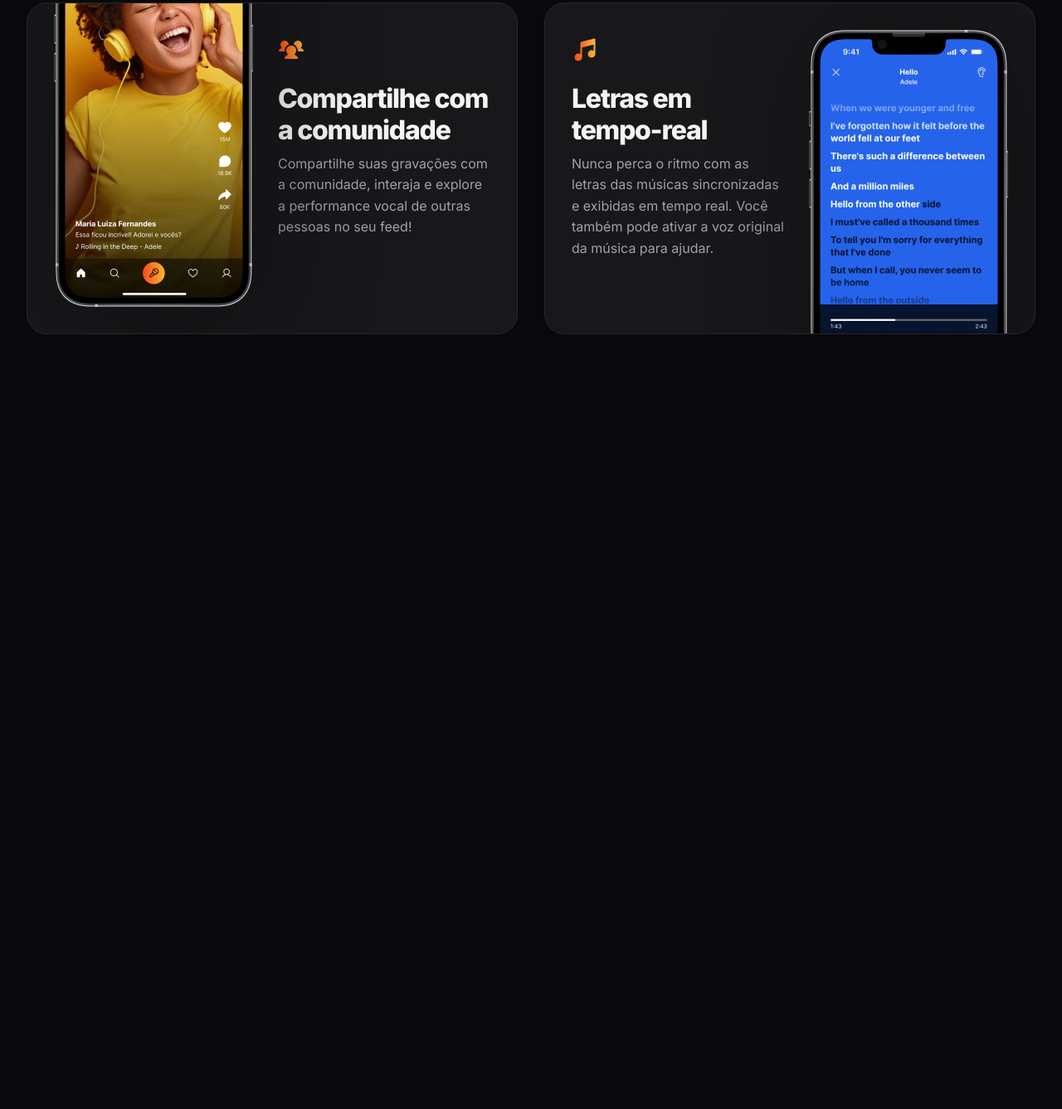
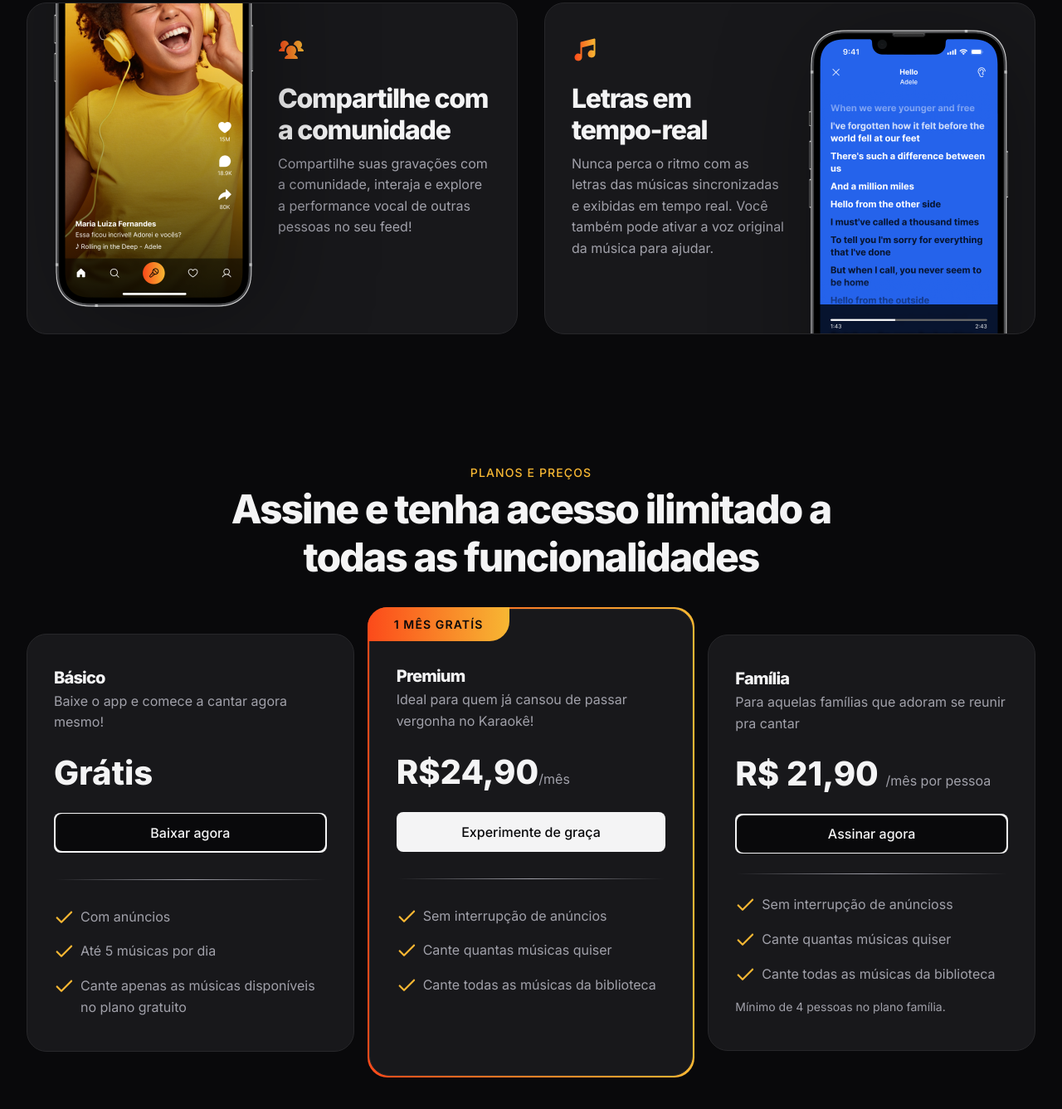
Before and after one commit to robiyoung/zingen, a plain HTML site: page index.html in a window 1280 px wide. Shown: the part 2072-3409 px from the top of the page at 83% size. Before the commit the page ends 2555 px from the top, so only its background shows below. Drawn offline with Linux system fonts and the light colour scheme.

Commit message:
seção pricing

```diff
--- a/index.html
+++ b/index.html
@@ -127,5 +127,63 @@
         </div>
       </div>
     </section>
+
+    <section id="pricing">
+      <div class="container py-xl">
+        <header>
+          <strong>Planos e preços</strong>
+          <h2>Assine e tenha acesso ilimitado a todas as funcionalidades</h2>
+        </header>
+
+        <div class="cards even-columns items-center">
+          <div class="card py-lg px-lg">
+            <h3>Básico</h3>
+            <p>Baixe o app e comece a cantar agora mesmo!</p>
+            <zin-pricing>Grátis</zin-pricing>
+            <a
+              href="#download"
+              class="btn btn-md"
+              aria-label="Baixar agora"
+            ></a>
+            <div class="separator"></div>
+            <ul role="list" class="grid gap-1">
+              <li>Com anúncios</li>
+              <li>Até 5 músicas por dia</li>
+              <li>Cante apenas as músicas disponíveis no plano gratuito</li>
+            </ul>
+          </div>
+
+          <div class="premium">
+            <div class="card py-lg px-lg">
+              <span>1 mês gratís</span>
+              <h3>Premium</h3>
+              <p>Ideal para quem já cansou de passar vergonha no Karaokê!</p>
+              <zin-pricing>R$24,90<small>/mês</small> </zin-pricing>
+              <a href="#download" class="btn btn-md">Experimente de graça</a>
+              <div class="separator"></div>
+              <ul role="list" class="grid gap-1">
+                <li>Sem interrupção de anúncios</li>
+                <li>Cante quantas músicas quiser</li>
+                <li>Cante todas as músicas da biblioteca</li>
+              </ul>
+            </div>
+          </div>
+
+          <div class="card py-lg px-lg">
+            <h3>Família</h3>
+            <p>Para aquelas famílias que adoram se reunir pra cantar</p>
+            <zin-pricing>R$ 21,90 <small>/mês por pessoa</small></zin-pricing>
+            <a href="#" class="btn btn-md" aria-label="Assinar agora"></a>
+            <div class="separator"></div>
+            <ul role="list" class="grid gap-1">
+              <li>Sem interrupção de anúncioss</li>
+              <li>Cante quantas músicas quiser</li>
+              <li>Cante todas as músicas da biblioteca</li>
+            </ul>
+            <small>Mínimo de 4 pessoas no plano família.</small>
+          </div>
+        </div>
+      </div>
+    </section>
   </body>
 </html>
--- a/styles/index.css
+++ b/styles/index.css
@@ -8,3 +8,4 @@
 @import url(about.css);
 @import url(cards.css);
 @import url(features.css) (width >= 80rem);
+@import url(pricing.css);
--- /dev/null
+++ b/styles/pricing.css
@@ -0,0 +1,117 @@
+#pricing {
+    --fs-price: 2rem;
+
+    & header {
+        text-align: center;
+    }
+
+    & .cards {
+        margin-top: 2rem;
+    }
+
+    & h3 {
+        font-size: 1.25rem;
+        margin-top: 0;
+    }
+
+    & .card p {
+        margin-top: .25rem;
+    }
+
+    & zin-pricing {
+        display: block;
+        padding-block: 1.5rem;
+        font: var(--fw-bold) var(--fs-price)/1.2 var(--font-family);
+    }
+
+    & zin-pricing small {
+        font: var(--fw-base) 1rem/125% var(--font-family);
+        color: var(--text-color-secondary);
+    }
+
+    & .btn {
+        width: 100%;
+    }
+
+    & .separator {
+        height: 1px;
+        margin-block: 2rem;
+        background: radial-gradient(var(--text-color-secondary), var(--surface-color) 70%);
+    }
+
+    & li {
+        color: var(--text-color-secondary);
+        background: url(../assets/icons/Check.svg) no-repeat;
+        padding-left: 2rem;
+    }
+
+    & ul + small {
+        display: block;
+        margin-top: 1rem;
+        font-size: 0.875rem;
+        color: var(--text-color-secondary);
+    }
+
+    & .premium {
+
+        position: relative;
+        & .card {
+            padding-top: 4.25rem;
+            & > span {
+                position: absolute;
+                top: 0;
+                left: 0;
+
+                padding: .75rem 2rem;
+                background: linear-gradient(
+                    90deg,
+                    var(--brand-color-secondary) 0%,
+                    var(--brand-color-primary) 100%
+                    );
+
+                border-top-left-radius: 1.5rem;
+                border-bottom-right-radius: 1.5rem;
+
+                font: 600 var(--fs-sm) var(--font-family);
+                text-transform: uppercase;
+                letter-spacing: 0.08em;
+                color: var(--background-color);
+            }
+        }
+        padding: 2px;
+        &::before {
+            content: "";
+            background: linear-gradient(
+                90deg,
+                var(--brand-color-secondary) 0%,
+                var(--brand-color-primary) 100%
+                );
+            position: absolute;
+            inset: 0;
+            border-radius: 1.5rem;
+            z-index: -1;
+        }
+    }
+
+    @media (width >= 80em) {
+        --fs-price: 2.5rem;
+
+        & header {
+            max-width: 50rem;
+            margin-inline: auto;
+        }
+
+        & .premium .card {
+            padding-bottom: 6rem;
+        }
+
+        & .btn-md {
+            padding: .75rem 1.5rem;
+            font-size: var(--fs-base);
+        }
+
+        & .card:nth-child(3) .separator {
+            margin-block: 1.5rem;
+        }
+    }
+}
```
